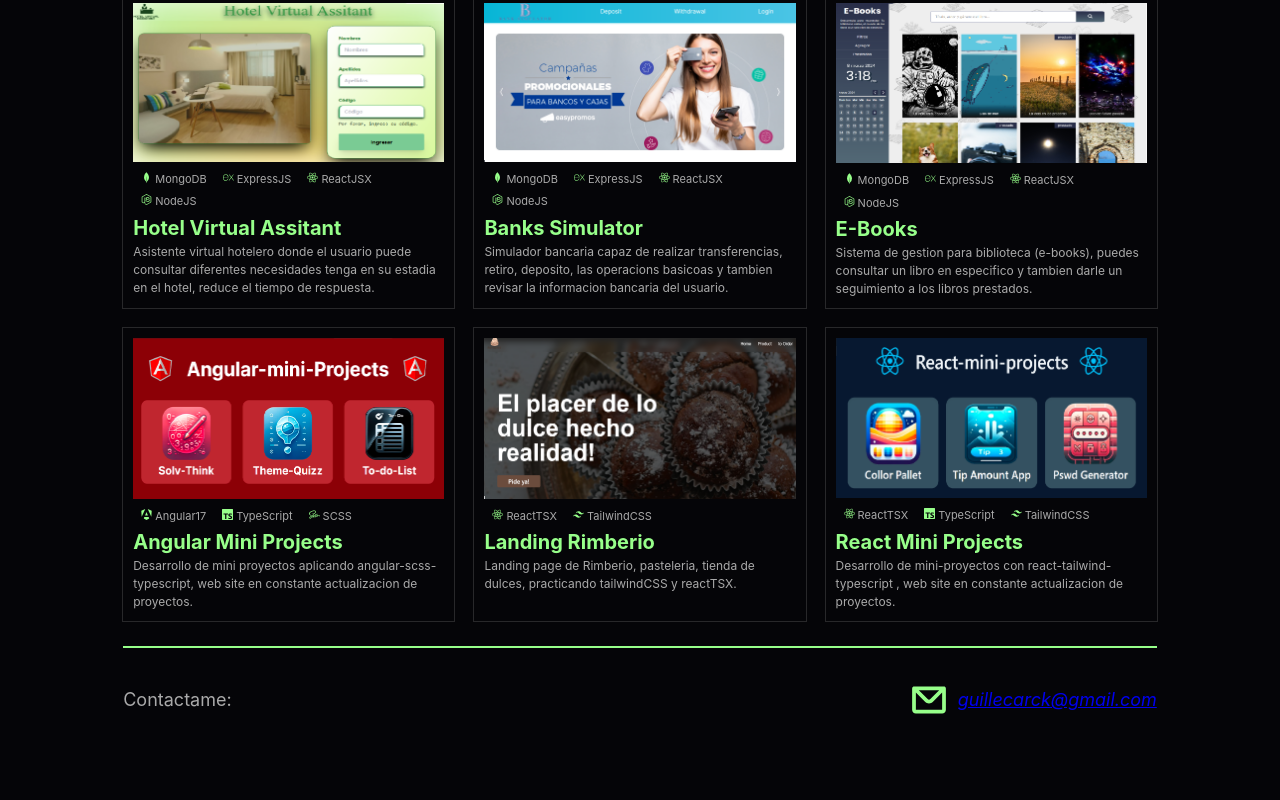
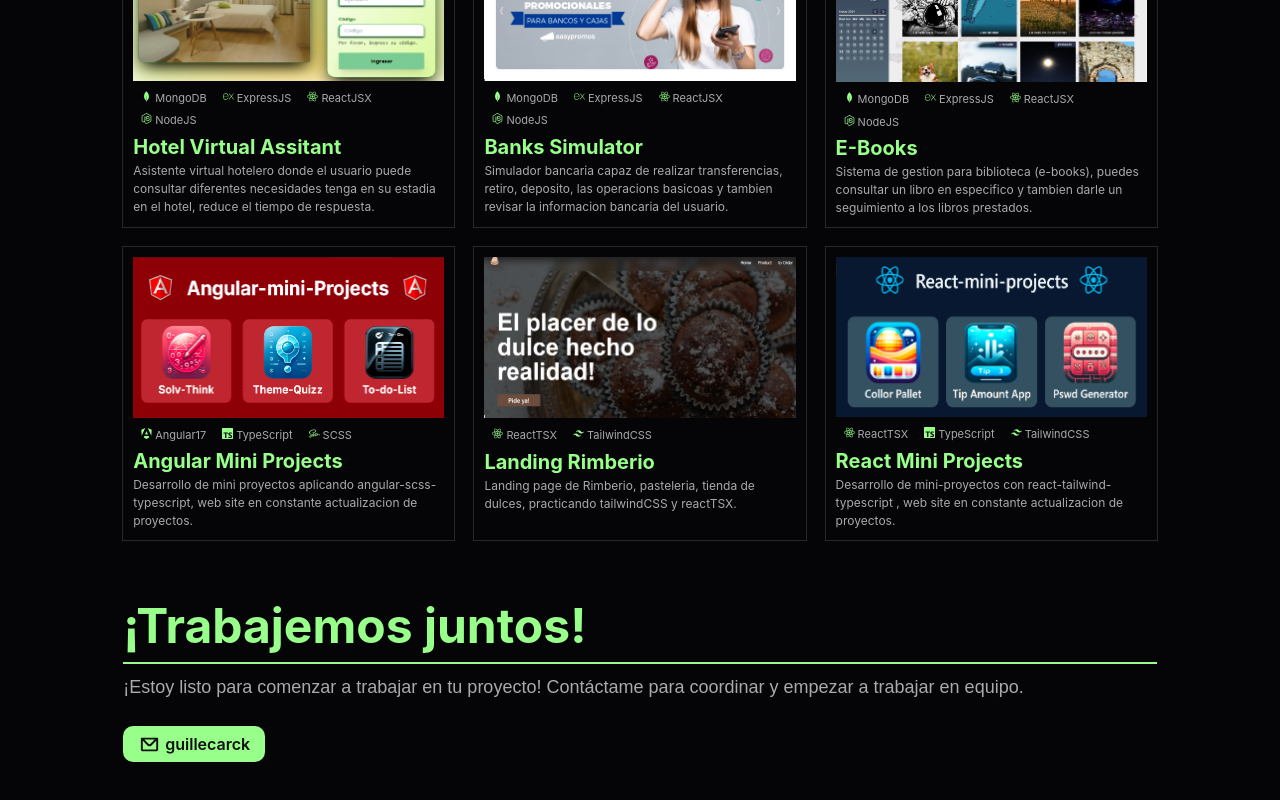
Before and after one commit to juanRCoder/updating-portfolio, a React (Vite) app: page / in a window 1280 px wide. Shown: the part 1854-2654 px from the top of the page. Before the commit the page ends 2605 px from the top, so only its background shows below. Built offline with nearby package versions, Linux system fonts and the light colour scheme; the HTML template or start-up script is replaced by a standard one.

Commit message:
fix: modify paragraph in aboutMe

```diff
--- a/src/components/About/About.scss
+++ b/src/components/About/About.scss
@@ -18,7 +18,6 @@
       font-family: sans-serif;
       color: #aaa;
       margin: 10px 0 0;
-      line-height: 1.8;
       font-size: 18px;
     }
   }
--- a/src/components/About/About.tsx
+++ b/src/components/About/About.tsx
@@ -5,7 +5,11 @@ function About() {
         <article className='aboutContainer'>
             <div className='aboutMe'>
                 <h1>Sobre Mí</h1>
-                <p>¡Hola! Soy Juan Ramirez, un apasionado desarrollador web con un enfoque en la creación de experiencias digitales memorables y funcionales. Con una sólida formación y experiencia en desarrollo web, me dedico a crear soluciones innovadoras. Mi portafolio refleja mi habilidad para trabajar en una variedad de proyectos, desde sitios web dinámicos hasta aplicaciones web complejas, utilizando tecnologías de vanguardia como HTML, CSS, JavaScript, y frameworks como React y Node.js con una base de datos como MySQL o MongoDB. Estoy constantemente aprendiendo y actualizando mis habilidades para ofrecer resultados excepcionales en cada proyecto.</p>
+                <p>
+                    ¡Hola! Soy Juan Ramírez, un apasionado desarrollador web con un enfoque en la creación de interfaces de usuario web funcionales.<br></br>
+                    Mi portafolio refleja mi habilidad para trabajar en una variedad de proyectos, desde sitios web estáticos y dinámicos hasta aplicaciones web complejas.<br></br>
+                    Estoy constantemente aprendiendo y actualizando mis habilidades para ofrecer resultados excepcionales en cada proyecto.
+                </p>
             </div>
         </article>
     )
--- a/src/components/Contact/Contact.scss
+++ b/src/components/Contact/Contact.scss
@@ -1,32 +1,26 @@
-footer {
-  width: 95%;
-  margin: auto;
-  border-top: 2px solid #97ff8a;
-  display: flex;
-  justify-content: space-between;
+.a {
+  text-decoration: none;
+  background-color: #97ff8a;
+  color: #111;
+  padding: 6px 15px;
+  font-weight: 600;
+  border-radius: 10px;
+  display: inline-flex;
   align-items: center;
-  color: #aaa;
-  font-size: 18px;
-  padding: 20px 0;
-  @media screen and (max-width: 410px) {
-    display: block;
+  justify-content: center;
+  gap: 4px;
+
+
+  > .img {
+    color: #111;
+    font-size: 23px;
+
   }
-
-  > a {
-    display: flex;
-    align-items: center;
-    :hover {
-      color: #97ff8a;
-    }
-    @media screen and (max-width: 410px) {
-        display: flow;
-        text-align: right;
-    }
-
-    .iconR {
-      transform: scale(2.5);
-      margin-right: 20px;
-      color: #97ff8a;
-    }
+  > .texto {
+    color: #111;
+    margin: 0;
   }
 }
+.footerContainer {
+  margin-bottom: 50px;
+}
--- a/src/components/Contact/Contact.tsx
+++ b/src/components/Contact/Contact.tsx
@@ -1,11 +1,20 @@
+import './Contact.scss';
 import { CgMail } from "react-icons/cg";
-import './Contact.scss';
 
 function Contact() {
   return (
-    <footer>
-        <p>Contactame:</p>
-        <a href="mailto:guillecarck@gmail.com"><CgMail className="iconR"/><i>guillecarck@gmail.com</i></a>
+    <footer className='aboutContainer footerContainer'>
+      <div className='aboutMe'>
+        <h1>¡Trabajemos juntos!</h1>
+        <p>¡Estoy listo para comenzar a trabajar en tu proyecto! Contáctame para coordinar y empezar a trabajar en equipo.</p>
+      </div>
+      <div className='aboutMe'>
+        <a className='a' href="mailto:guillecarck@gmail.com">
+          <CgMail className='img'/>
+          <p className='texto'>guillecarck</p>
+        </a>
+      </div>
+
     </footer>
   )
 }
```
